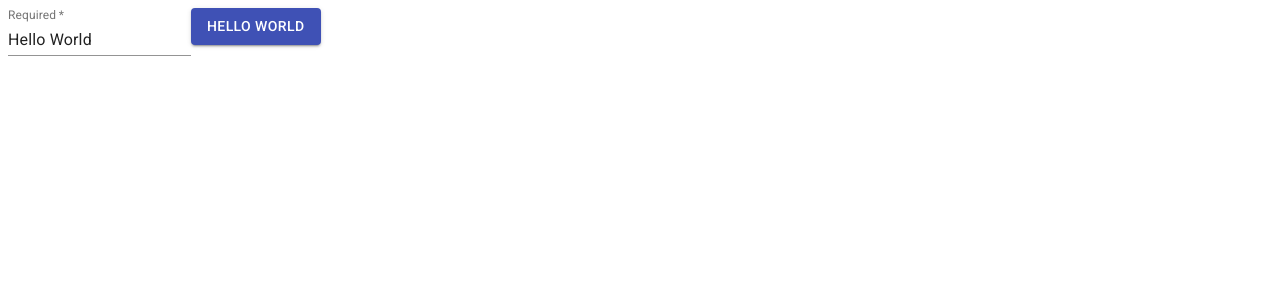
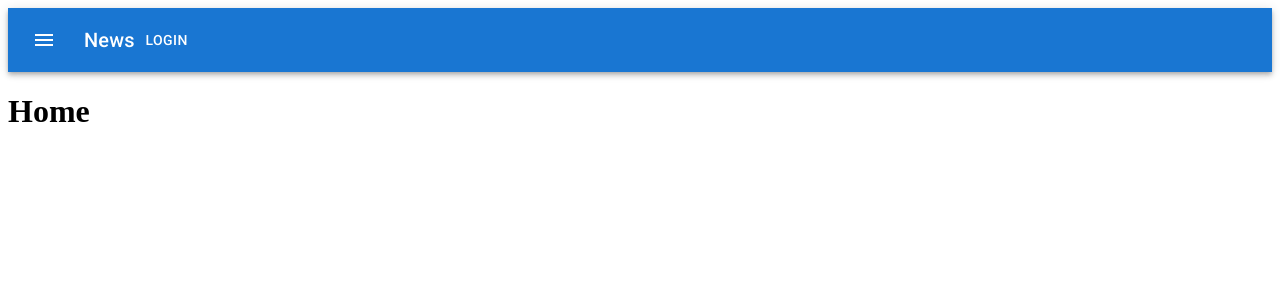
Before and after one commit to brian-villa/studying-material-ui_React, a React (Create React App) app: page / in a window 1280 px wide. Shown: the top 300 px of the page. Built offline with nearby package versions, Linux system fonts and the light colour scheme.

Commit message:
create partials folder, adding header with material U I and React Router

```diff
--- a/package.json
+++ b/package.json
@@ -3,12 +3,16 @@
   "version": "0.1.0",
   "private": true,
   "dependencies": {
-    "@material-ui/core": "^4.12.3",
+    "@emotion/react": "^11.7.0",
+    "@emotion/styled": "^11.6.0",
+    "@material-ui/core": "^5.0.0-beta.5",
+    "@material-ui/icons": "^4.11.2",
     "@testing-library/jest-dom": "^5.15.1",
     "@testing-library/react": "^11.2.7",
     "@testing-library/user-event": "^12.8.3",
     "react": "^17.0.2",
     "react-dom": "^17.0.2",
+    "react-router-dom": "^5.2.0",
     "react-scripts": "4.0.3",
     "web-vitals": "^1.1.2"
   },
--- a/public/index.html
+++ b/public/index.html
@@ -10,6 +10,8 @@
       content="Web site created using create-react-app"
     />
     <link rel="stylesheet" href="https://fonts.googleapis.com/css?family=Roboto:300,400,500,700&display=swap" />
+
+    <link rel="stylesheet" href="https://fonts.googleapis.com/icon?family=Material+Icons" />
 
     <link rel="apple-touch-icon" href="%PUBLIC_URL%/logo192.png" />
     <!--
--- a/src/App.js
+++ b/src/App.js
@@ -1,25 +1,22 @@
-import React from "react"
-import { Button } from "@material-ui/core";
-import TextField from '@material-ui/core/TextField';
+import {
+  BrowserRouter as Router,
+  Switch,
+  Route,
+} from 'react-router-dom'
+
+import Home from "./pages/Home"
+
+const App =() => {
+  return (
+    <Router>
+      <Switch>
+        <Route path="/">
+          <Home />
+        </Route>
+      </Switch>
+    </Router>
 
 
-function App() {
-  return (
-    <>
-         <TextField
-          required
-          id="outlined-required"
-          label="Required"
-          defaultValue="Hello World">
-
-          </TextField>
-        <Button variant="contained" color="primary">
-            Hello World
-        </Button>
-
-
-
-    </>
   )
 }
 
--- /dev/null
+++ b/src/pages/Home.jsx
@@ -0,0 +1,12 @@
+import Header from "../partials/Header"
+
+const Home = () => {
+    return (
+        <>
+            <Header />
+            <h1>Home</h1>
+        </>
+    )
+}
+
+export default Home
--- /dev/null
+++ b/src/partials/Header.jsx
@@ -0,0 +1,33 @@
+import {
+    AppBar,
+    Toolbar,
+    Typography,
+    Button,
+    IconButton,
+} from '@material-ui/core';
+
+import MenuIcon from '@material-ui/icons/Menu'
+
+const Header = () => {
+    return(
+        <AppBar position="static">
+        <Toolbar>
+          <IconButton
+            size="large"
+            edge="start"
+            color="inherit"
+            aria-label="menu"
+            sx={{ mr: 2 }}
+          >
+            <MenuIcon />
+          </IconButton>
+          <Typography variant="h6">
+            News
+          </Typography>
+          <Button color="inherit">Login</Button>
+        </Toolbar>
+      </AppBar>
+    )
+}
+
+export default Header
```
Also changed, not shown: 1 other file (tests, documents, lock files or other folders).
